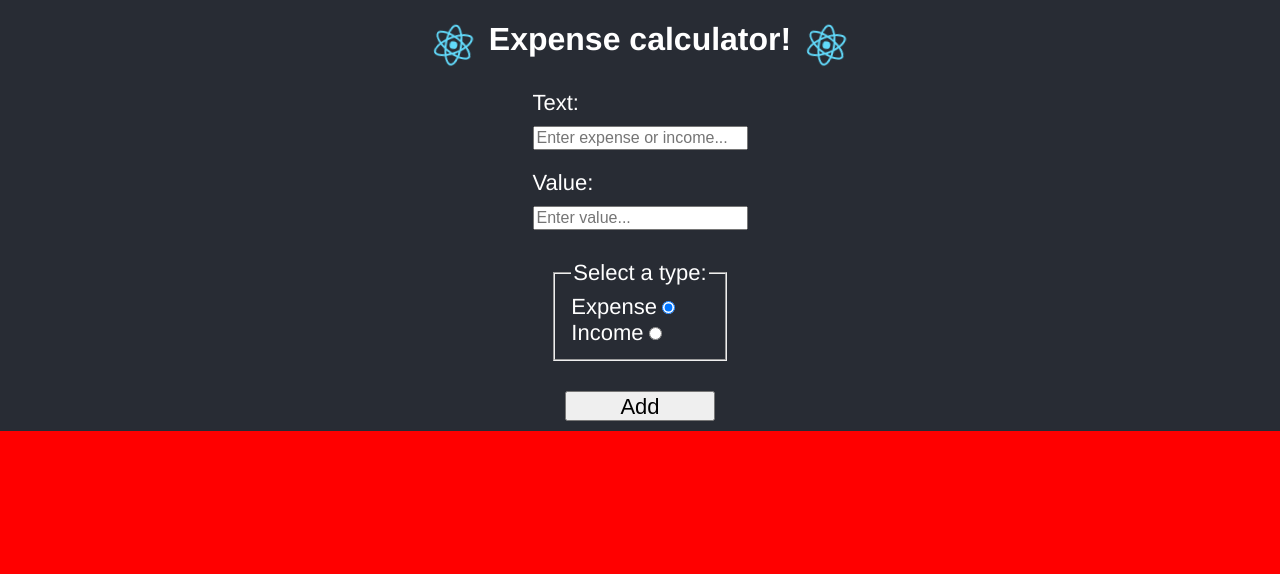
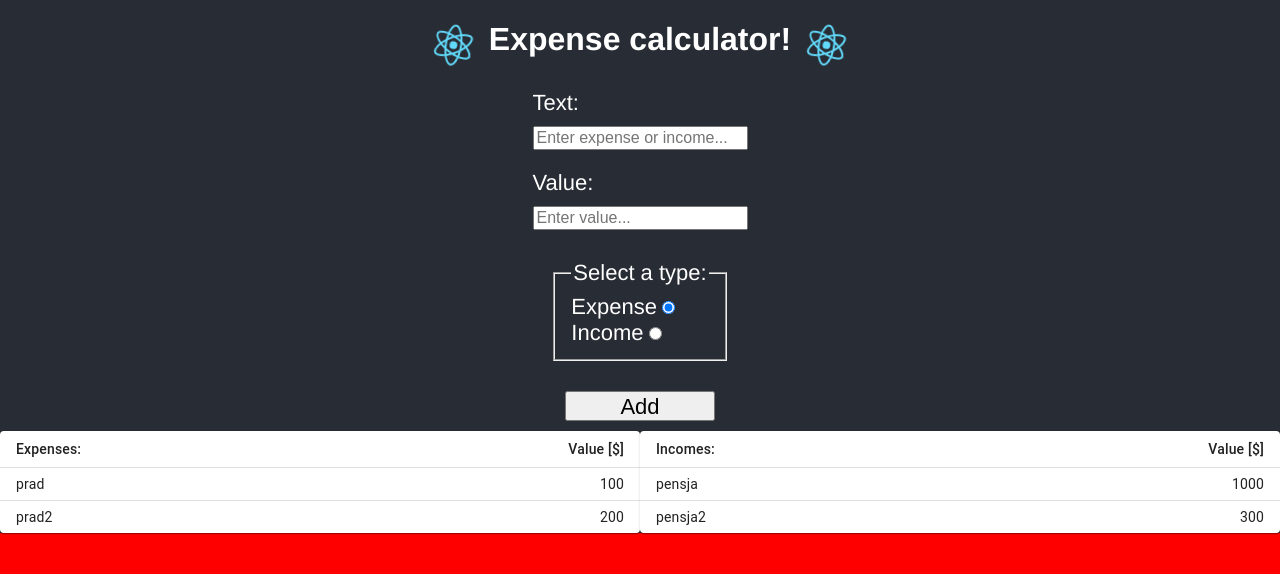
Before and after one commit to devPrzemyslawT/rsbasic-w4e4-expense-calculator, a React (Create React App) app: page / in a window 1280 px wide. Shown: the top 574 px of the page. Built offline with nearby package versions, Linux system fonts and the light colour scheme.

Commit message:
material ui installed, add new component list with table component from material ui

```diff
--- a/src/App.css
+++ b/src/App.css
@@ -18,8 +18,11 @@
 	color: white;
 }
 
-
-
+.App-list {
+	background-color: #282c34;
+	display: flex;
+	justify-content: center;
+}
 @keyframes App-logo-spin {
 	from {
 		transform: rotate(0deg);
--- a/src/App.js
+++ b/src/App.js
@@ -1,8 +1,29 @@
 import logo from "./logo.svg";
 import "./App.css";
-import Form from "./component/Form";
+import Form from "./component/Form/Form";
+import List from "./component/List/List";
 
 function App() {
+	const expensesData = [
+		{
+			text: "prad",
+			value: 100,
+		},
+		{
+			text: "prad2",
+			value: 200,
+		},
+	];
+	const incomesData = [
+		{
+			text: "pensja",
+			value: 1000,
+		},
+		{
+			text: "pensja2",
+			value: 300,
+		},
+	];
 	return (
 		<div className='App'>
 			<div className='App-header'>
@@ -13,6 +34,16 @@ function App() {
 			<div className="App-form'">
 				<Form></Form>
 			</div>
+			<div className='App-list'>
+				<List
+					typeElement='Expenses:'
+					typeValue='Value [$]'
+					data={expensesData}></List>
+				<List
+					typeElement='Incomes:'
+					typeValue='Value [$]'
+					data={incomesData}></List>
+			</div>
 		</div>
 	);
 }
--- /dev/null
+++ b/src/component/List/List.js
@@ -0,0 +1,38 @@
+import * as React from "react";
+import Table from "@mui/material/Table";
+import TableBody from "@mui/material/TableBody";
+import TableCell from "@mui/material/TableCell";
+import TableContainer from "@mui/material/TableContainer";
+import TableHead from "@mui/material/TableHead";
+import TableRow from "@mui/material/TableRow";
+import Paper from "@mui/material/Paper";
+
+const List = props => {
+	const { typeElement, typeValue, data } = props;
+	return (
+		<TableContainer component={Paper}>
+			<Table sx={{ minWidth: 450 }} size='small' aria-label='a dense table'>
+				<TableHead>
+					<TableRow>
+						<TableCell>{typeElement}</TableCell>
+						<TableCell align='right'>{typeValue}</TableCell>
+					</TableRow>
+				</TableHead>
+				<TableBody>
+					{data.map(elem => (
+						<TableRow
+							key={elem.text}
+							sx={{ "&:last-child td, &:last-child th": { border: 0 } }}>
+							<TableCell component='th' scope='row'>
+								{elem.text}
+							</TableCell>
+							<TableCell align='right'>{elem.value}</TableCell>
+						</TableRow>
+					))}
+				</TableBody>
+			</Table>
+		</TableContainer>
+	);
+};
+
+export default List;
```
Also changed, not shown: package.json (+7 -0 lines), src/component/Form/Form.css (renamed from src/component/Form.css), src/component/Form/Form.js (renamed from src/component/Form.js), 1 other file (tests, documents, lock files or other folders).
